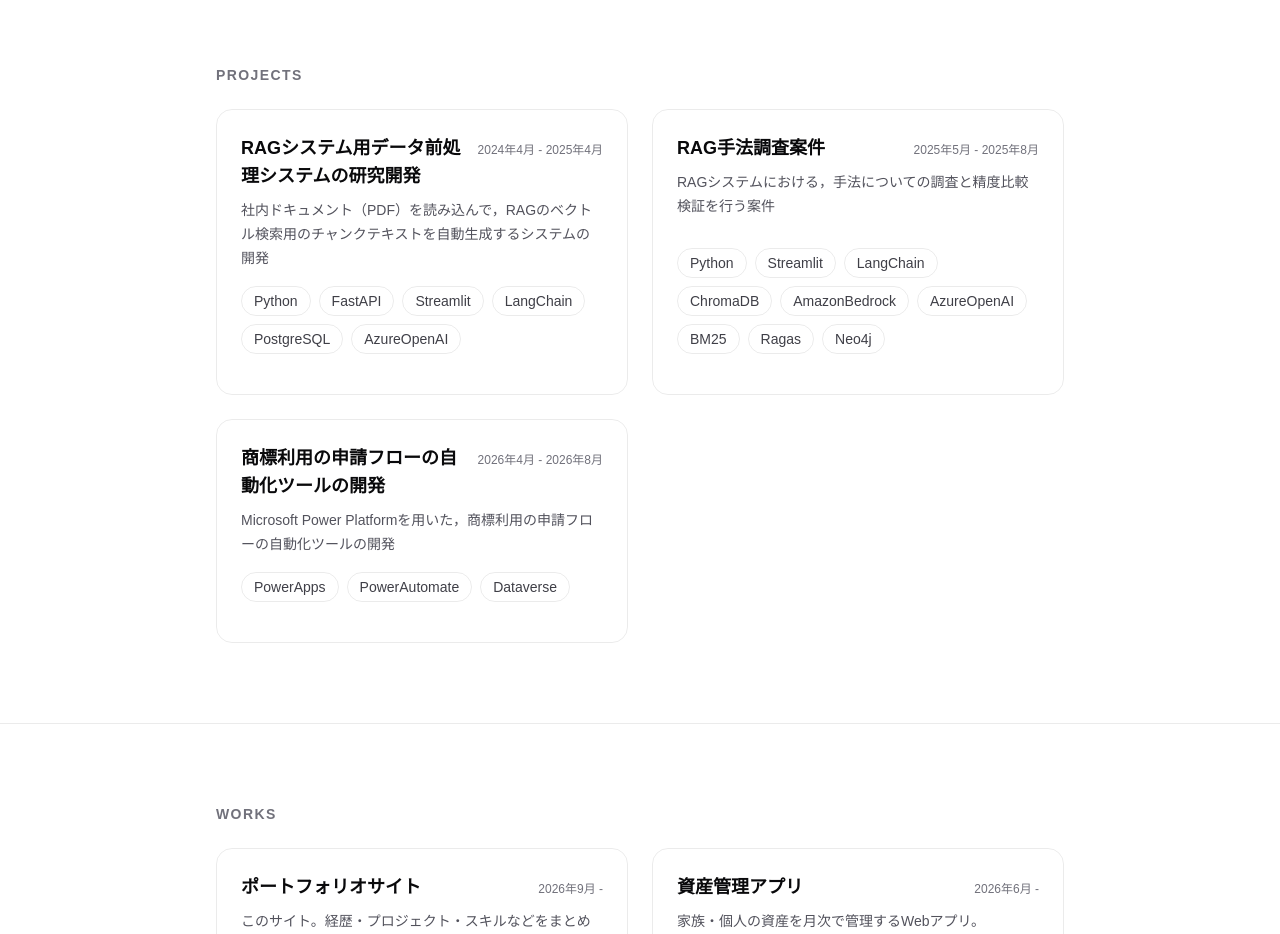
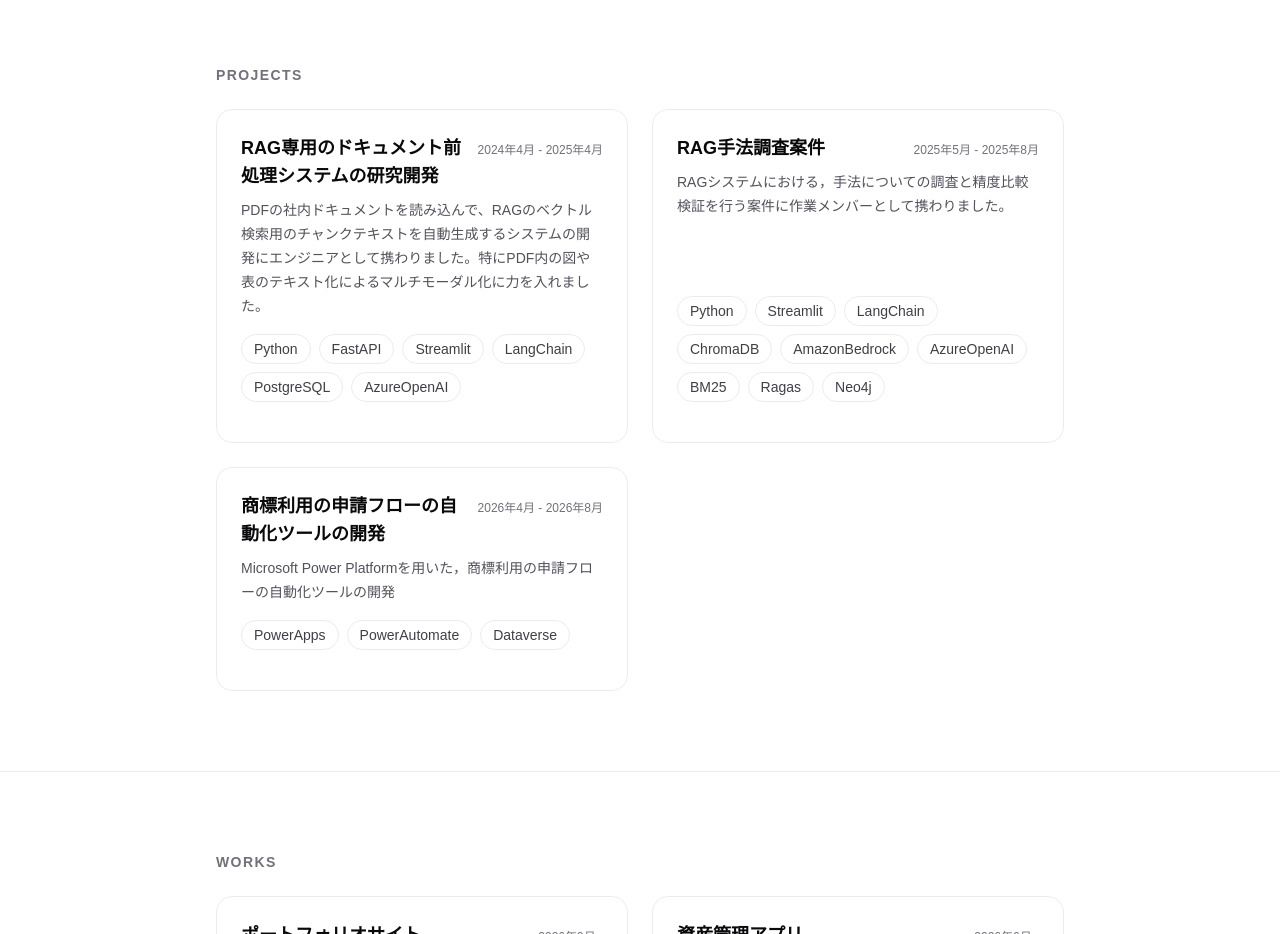
Before and after one commit to Chansuga/my-portfolio, a Next.js app: page / in a window 1280 px wide. Shown: the part 1320-2254 px from the top of the page. Built offline with nearby package versions, Linux system fonts and the light colour scheme.

Commit message:
Refine project descriptions
Co-Authored-By: Claude Opus 5.5 <noreply@anthropic.com>

```diff
--- a/src/data/site.ts
+++ b/src/data/site.ts
@@ -52,9 +52,9 @@ export type Project = {
 
 export const projects: Project[] = [
   {
-    title: "RAGシステム用データ前処理システムの研究開発",
+    title: "RAG専用のドキュメント前処理システムの研究開発",
     description:
-      "社内ドキュメント（PDF）を読み込んで，RAGのベクトル検索用のチャンクテキストを自動生成するシステムの開発",
+      "PDFの社内ドキュメントを読み込んで、RAGのベクトル検索用のチャンクテキストを自動生成するシステムの開発にエンジニアとして携わりました。特にPDF内の図や表のテキスト化によるマルチモーダル化に力を入れました。",
     tags: [
       "Python",
       "FastAPI",
@@ -70,7 +70,7 @@ export const projects: Project[] = [
   {
     title: "RAG手法調査案件",
     description:
-      "RAGシステムにおける，手法についての調査と精度比較検証を行う案件",
+      "RAGシステムにおける，手法についての調査と精度比較検証を行う案件に作業メンバーとして携わりました。",
     tags: [
       "Python",
       "Streamlit",
```
